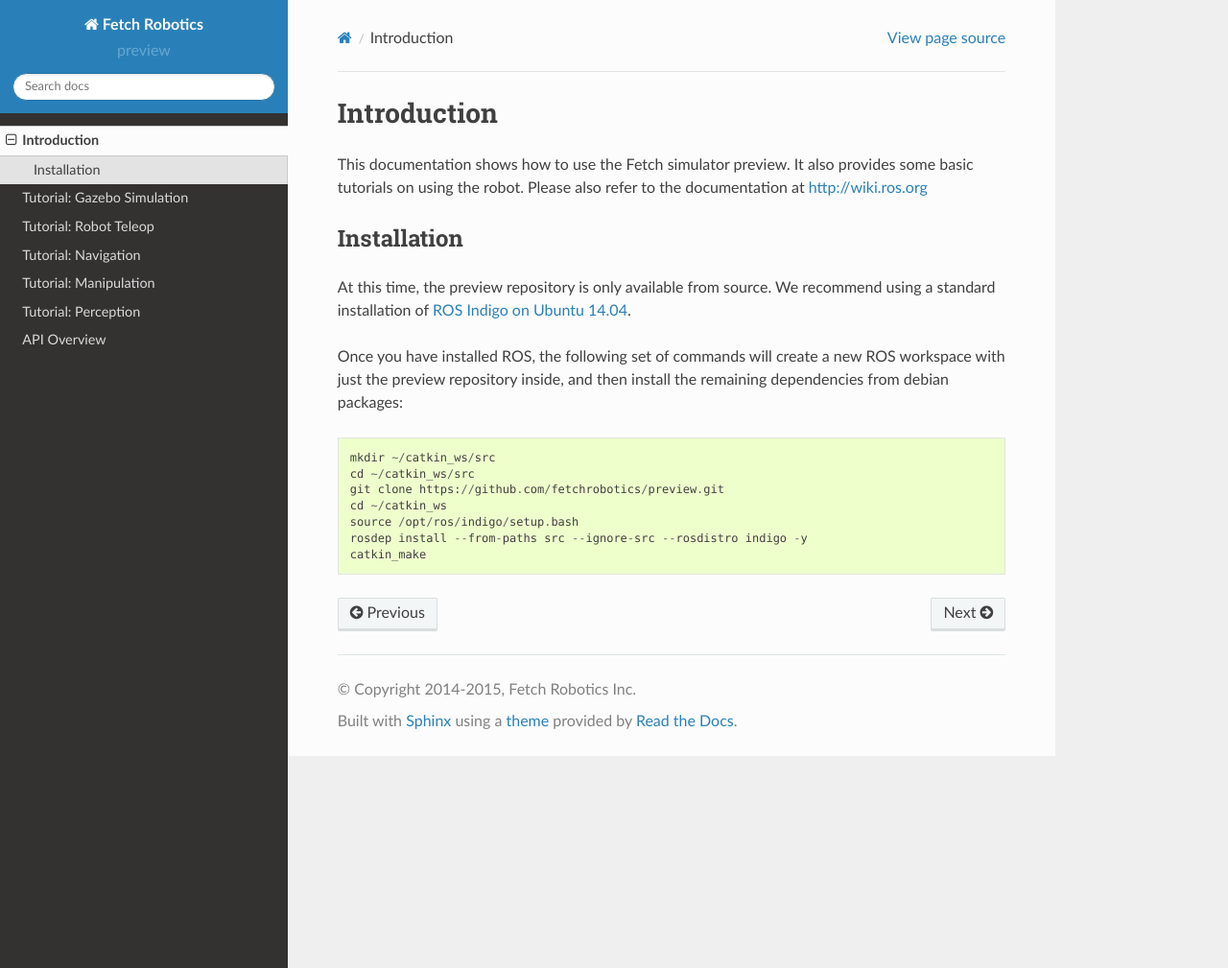
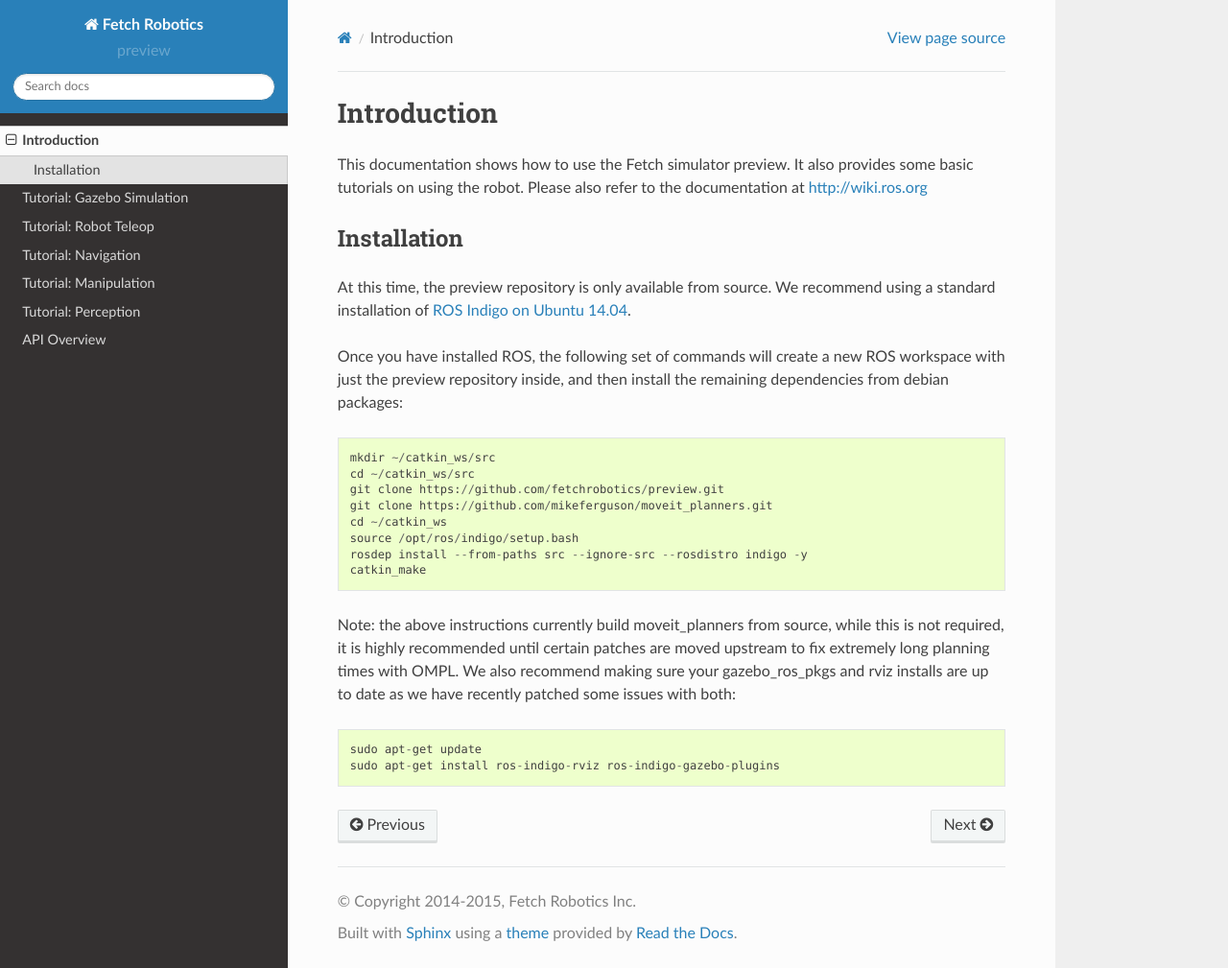
Before and after one commit to fetchrobotics/docs, a Sphinx documentation site: the page built from source/introduction.rst, in a window 1280 px wide and 1009 px high. Shown: the whole window at 96% size. Built offline with Sphinx 7.4.7 and the Read the Docs theme 2.0.0, drawn with Linux system fonts in a browser that asks for light colours.

Commit message:
update install instructions

```diff
--- a/source/introduction.rst
+++ b/source/introduction.rst
@@ -20,7 +20,19 @@
    mkdir ~/catkin_ws/src
    cd ~/catkin_ws/src
    git clone https://github.com/fetchrobotics/preview.git
+   git clone https://github.com/mikeferguson/moveit_planners.git
    cd ~/catkin_ws
    source /opt/ros/indigo/setup.bash
    rosdep install --from-paths src --ignore-src --rosdistro indigo -y
    catkin_make
+
+Note: the above instructions currently build moveit_planners from source,
+while this is not required, it is highly recommended until certain patches
+are moved upstream to fix extremely long planning times with OMPL. We also
+recommend making sure your gazebo_ros_pkgs and rviz installs are up to date
+as we have recently patched some issues with both:
+
+::
+
+    sudo apt-get update
+    sudo apt-get install ros-indigo-rviz ros-indigo-gazebo-plugins
```
